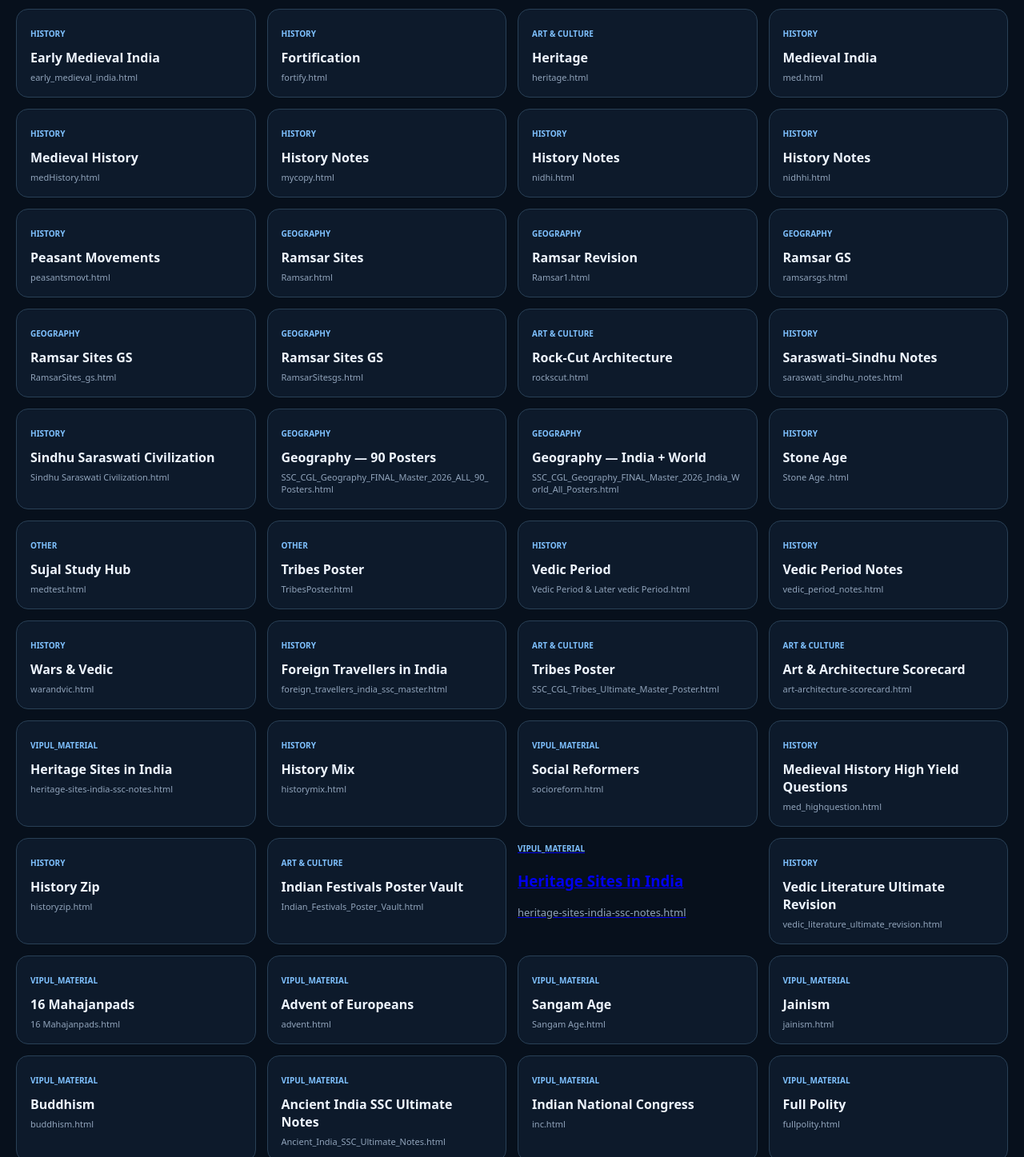
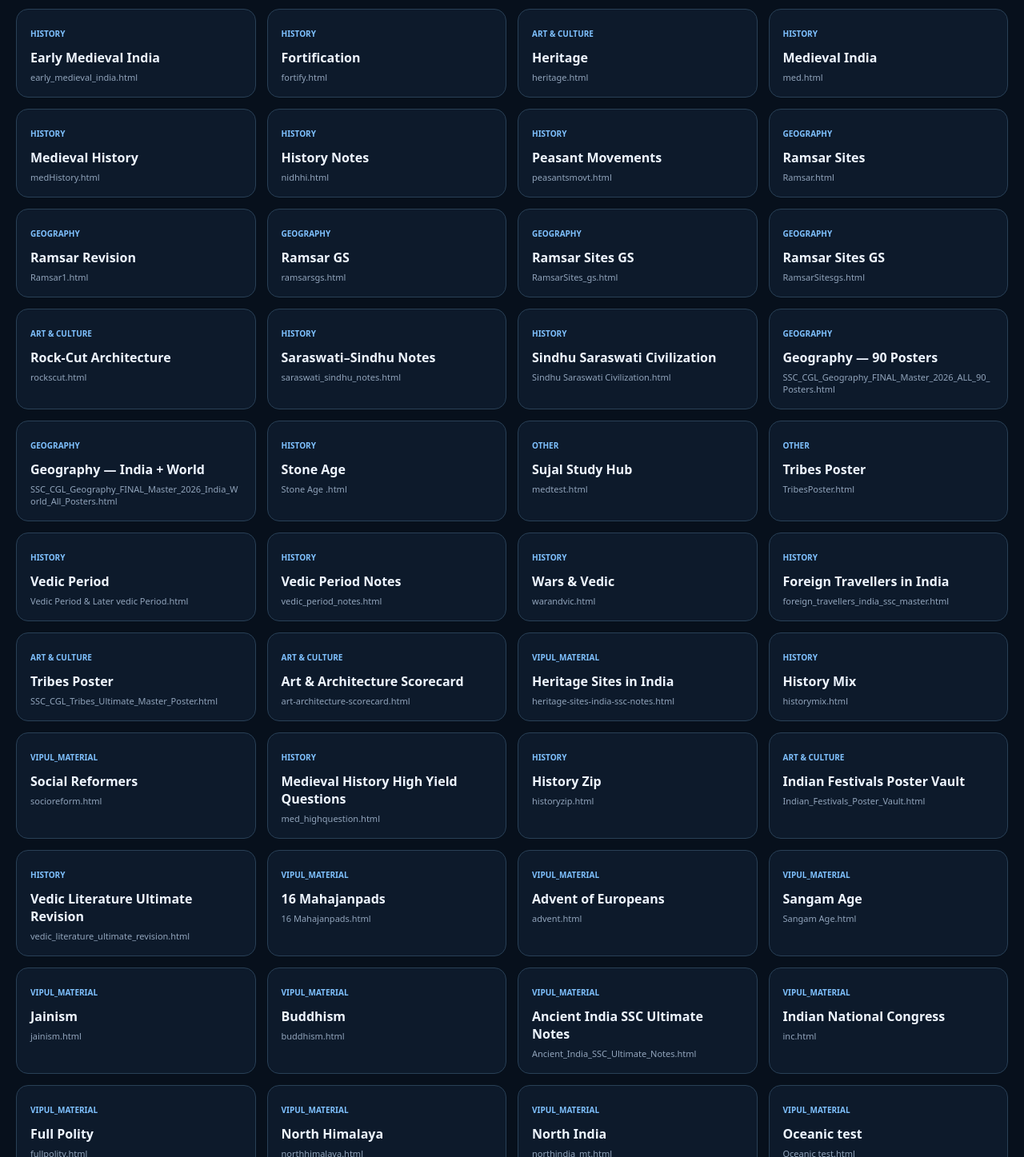
Before and after one commit to sujal290/Ssc, a plain HTML site: page index.html in a window 1280 px wide. Shown: the part 380-1827 px from the top of the page at 80% size. Drawn offline with Linux system fonts and the light colour scheme.

Commit message:
Add SSC study materials

```diff
--- a/index.html
+++ b/index.html
@@ -33,8 +33,6 @@
 <a class="card" href="heritage.html" data-cat="Art & Culture" data-text="Heritage heritage.html Art & Culture"><span class="tag">Art & Culture</span><h3>Heritage</h3><p>heritage.html</p></a>
 <a class="card" href="med.html" data-cat="History" data-text="Medieval India med.html History"><span class="tag">History</span><h3>Medieval India</h3><p>med.html</p></a>
 <a class="card" href="medHistory.html" data-cat="History" data-text="Medieval History medHistory.html History"><span class="tag">History</span><h3>Medieval History</h3><p>medHistory.html</p></a>
-<a class="card" href="mycopy.html" data-cat="History" data-text="History Notes mycopy.html History"><span class="tag">History</span><h3>History Notes</h3><p>mycopy.html</p></a>
-<a class="card" href="nidhi.html" data-cat="History" data-text="History Notes nidhi.html History"><span class="tag">History</span><h3>History Notes</h3><p>nidhi.html</p></a>
 <a class="card" href="nidhhi.html" data-cat="History" data-text="History Notes nidhhi.html History"><span class="tag">History</span><h3>History Notes</h3><p>nidhhi.html</p></a>
 <a class="card" href="peasantsmovt.html" data-cat="History" data-text="Peasant Movements peasantsmovt.html History"><span class="tag">History</span><h3>Peasant Movements</h3><p>peasantsmovt.html</p></a>
 <a class="card" href="Ramsar.html" data-cat="Geography" data-text="Ramsar Sites Ramsar.html Geography"><span class="tag">Geography</span><h3>Ramsar Sites</h3><p>Ramsar.html</p></a>
@@ -62,7 +60,6 @@
 <a class="card" href="med_highquestion.html" data-cat="History" data-text="Medieval History High Yield Questions med_highquestion.html History"><span class="tag">History</span><h3>Medieval History High Yield Questions</h3><p>med_highquestion.html</p></a>
 <a class="card" href="historyzip.html" data-cat="History" data-text="History Zip historyzip.html History"><span class="tag">History</span><h3>History Zip</h3><p>historyzip.html</p></a>
 <a class="card" href="Indian_Festivals.html" data-cat="Art & Culture" data-text="Indian Festivals Poster Vault Indian_Festivals Art & Culture"><span class="tag">Art & Culture</span><h3>Indian Festivals Poster Vault</h3><p>Indian_Festivals_Poster_Vault.html</p></a>
-<a class="carD" href="heritage-sites-india-ssc-notes.html" data-cat="Vipul_material" data-text="Heritage Sites in India heritage-sites-india-ssc-notes.html Vipul_material"><span class="tag">Vipul_material</span><h3>Heritage Sites in India</h3><p>heritage-sites-india-ssc-notes.html</p></a>
 <a class="card" href="vedic_literature_ultimate_revision.html" data-cat="History" data-text="Vedic Literature Ultimate Revision vedic_literature_ultimate_revision.html History"><span class="tag">History</span><h3>Vedic Literature Ultimate Revision</h3><p>vedic_literature_ultimate_revision.html</p></a>
 <a class="card" href="16 Mahajanpads.html" data-cat="Vipul_material" data-text="16 Mahajanpads 16 Mahajanpads.html Vipul_material"><span class="tag">Vipul_material</span><h3>16 Mahajanpads</h3><p>16 Mahajanpads.html</p></a>
 <a class="card" href="advent.html" data-cat="Vipul_material" data-text="Advent of Europeans advent.html Vipul_material"><span class="tag">Vipul_material</span><h3>Advent of Europeans</h3><p>advent.html</p></a>
```
